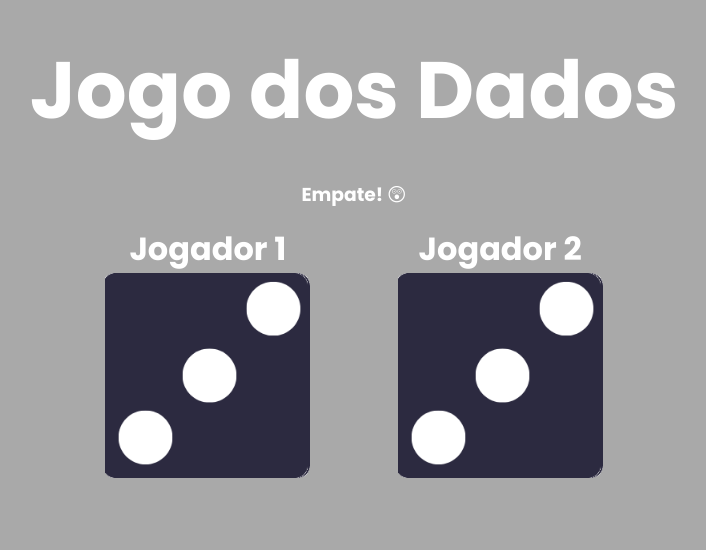
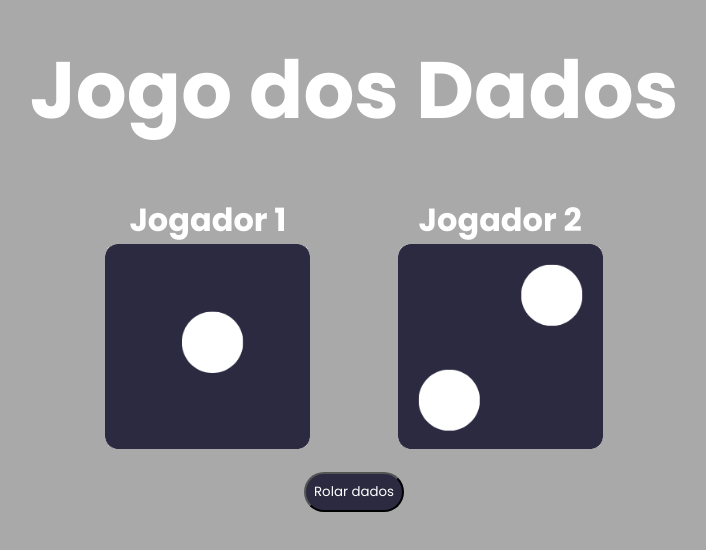
Before and after one commit to GuiFerrez/JogodeDados, a plain HTML site: page index.html in a window 1280 px wide. Shown: the whole page, without its empty margins (286-992 px from the left). Drawn offline with Linux system fonts and the light colour scheme.

Commit message:
Jogo de dados

```diff
--- a/app.js
+++ b/app.js
@@ -4,6 +4,13 @@ function diceRandom(){
     return Math.round(Math.random() * 5) + 1;
 }
 
+//Variável para receber o id do button
+const btn = document.querySelector("#btn")
+
+
+
+// aqui vc aplica um evento de escuta com um parametro de "click", onde ao clickar ele vai iniciar a função a frente
+btn.addEventListener("click", function(){
     // Variáveis criadas para receber um número aleatório atraves da função diceRandom
     let randomNumber1 = diceRandom();
     let randomNumber2 = diceRandom();
@@ -29,3 +36,6 @@ if (randomNumber1 > randomNumber2){
     }else{
         document.querySelector("h3").innerHTML = "Empate! 😲"
     }
+
+}
+)
--- a/index.html
+++ b/index.html
@@ -7,6 +7,7 @@
     <link rel="preconnect" href="https://fonts.googleapis.com">
     <link rel="preconnect" href="https://fonts.gstatic.com" crossorigin>
     <link href="https://fonts.googleapis.com/css2?family=Poppins:ital,wght@0,100;0,200;0,300;0,400;0,500;0,600;0,700;0,800;0,900;1,100;1,200;1,300;1,400;1,500;1,600;1,700;1,800;1,900&display=swap" rel="stylesheet">
+
     <title>Document</title>
 </head>
 <body>
@@ -16,13 +17,14 @@
 
         <div class="dice">
             <h2>Jogador 1</h2>
-            <img src="" alt="dados">
+            <img src="img/dice1.png" alt="dados">
         </div>
 
         <div class="dice">
             <h2>Jogador 2</h2>
-            <img src="" alt="dados">
+            <img src="img/dice2.png" alt="dados">
         </div>
+        <div class="button"><button type="button" id="btn">Rolar dados</button></div>
 
     </main>
 
--- a/style.css
+++ b/style.css
@@ -34,3 +34,11 @@ img {
     padding: 1rem;
 
 }
+
+#btn {
+    padding: 0.5rem;
+    border-radius: 2em;
+    background-color: rgb(44,42,64);
+    cursor: pointer;
+
+}
```
Lines whose indentation alone changed are shown as unchanged.
